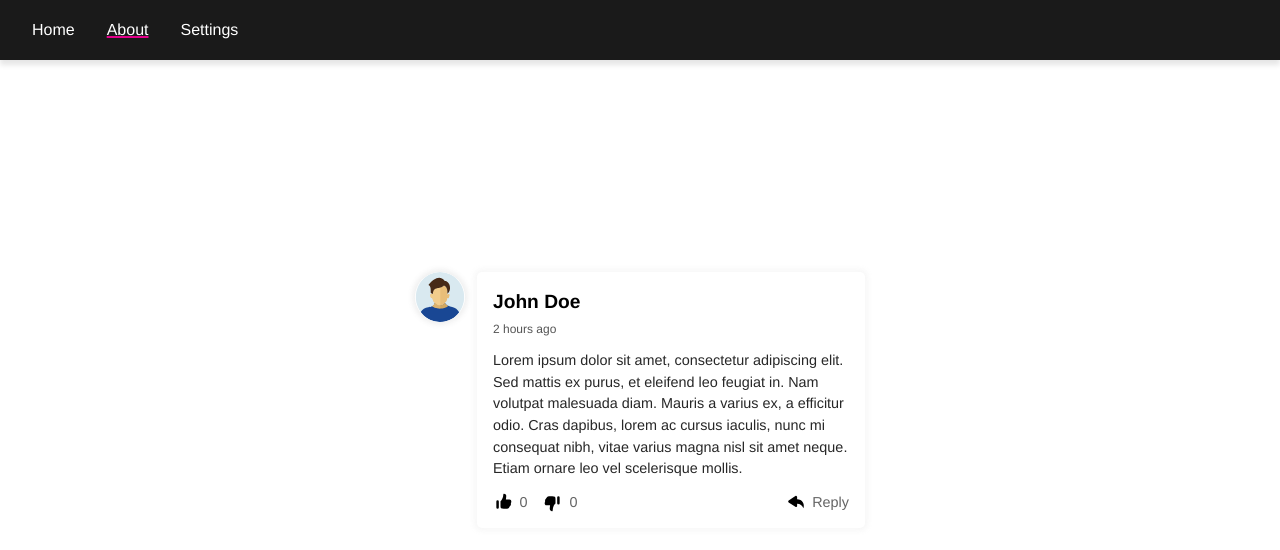
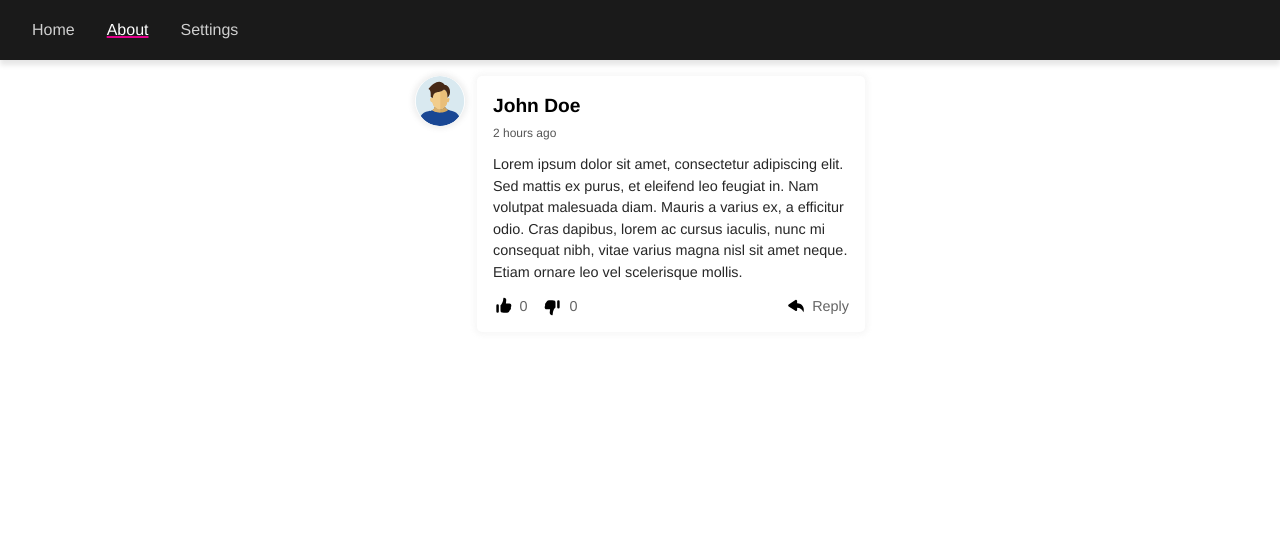
Before and after one commit to ryhur/meeedly-react-app1, a React (Vite) app: page /about in a window 1280 px wide. Shown: the top 550 px of the page. Built offline with nearby package versions, Linux system fonts and the light colour scheme.

Commit message:
Refactor to modulate NavBar CSS

```diff
--- a/src/App.css
+++ b/src/App.css
@@ -1,5 +1,6 @@
 #root {
-  max-width: 1280px;
-  margin: 0 auto;
-  padding: 2rem;
+  display: flex;
+  flex-direction: column;
+  min-height: 100vh;
+  align-items: center;
 }
--- a/src/App.jsx
+++ b/src/App.jsx
@@ -1,25 +1,23 @@
-import { useState } from 'react'
-import './App.css'
-import { BrowserRouter, Route } from 'react-router-dom'
-import { Routes } from 'react-router-dom'
-import { NavBar } from './components/NavBar'
-import Home from './pages/Home'
-import About  from './pages/About'
-import Settings from './pages/Settings'
+import './App.css';
+import { BrowserRouter, Routes, Route } from 'react-router-dom';
+import { NavBar } from './components/NavBar';
+import Home from './pages/Home';
+import About from './pages/About';
+import Settings from './pages/Settings';
 
 function App() {
   return (
-    <>
-      <BrowserRouter>
-        <NavBar />
+    <BrowserRouter>
+      <NavBar />
+      <div className="page">
         <Routes>
           <Route path="/" element={<Home />} />
           <Route path="/about" element={<About />} />
           <Route path="/settings" element={<Settings />} />
         </Routes>
-      </BrowserRouter>
-    </>
-  )
+      </div>
+    </BrowserRouter>
+  );
 }
 
-export default App
+export default App;
--- /dev/null
+++ b/src/components/NavBar.css
@@ -0,0 +1,29 @@
+.navbar {
+  position: fixed;
+  top: 0;
+  left: 0;
+  right: 0;
+  height: 60px;
+  background-color: #1a1a1a;
+  display: flex;
+  align-items: center;
+  padding: 0 1rem;
+  box-shadow: 0 5px 5px rgba(0, 0, 0, 0.1);
+  z-index: 1000;
+}
+
+.navbar a {
+  color: #cfcfcf;
+  text-decoration: none;
+  font-weight: 500;
+  padding: 0.5rem 1rem;
+}
+.navbar a:hover {
+  color: #ffffff;
+  border-radius: 4px;
+}
+
+.nav-link.active {
+  color: #ffffff;
+  text-decoration: underline #E3008C 2px;
+}
--- a/src/components/NavBar.jsx
+++ b/src/components/NavBar.jsx
@@ -1,3 +1,4 @@
+import './NavBar.css'
 import { NavLink } from "react-router-dom";
 
 export function NavBar() {
--- a/src/index.css
+++ b/src/index.css
@@ -11,6 +11,7 @@
   text-rendering: optimizeLegibility;
   -webkit-font-smoothing: antialiased;
   -moz-osx-font-smoothing: grayscale;
+  --navbar-height: 60px;
 }
 
 a {
@@ -24,8 +25,6 @@ a:hover {
 
 body {
   margin: 0;
-  display: flex;
-  place-items: center;
   min-width: 320px;
   min-height: 100vh;
 }
@@ -50,11 +49,6 @@ button {
 button:hover {
   border-color: #E3008C;
 }
-/* button:focus {
-  outline: none;
-  border-color: #E3008C;
-  box-shadow: 0 0 0 4px #E3008C44;
-} */
 
 @media (prefers-color-scheme: light) {
   :root {
@@ -69,35 +63,6 @@ button:hover {
   }
 }
 
-.navbar {
-  position: fixed;
-  top: 0;
-  left: 0;
-  right: 0;
-  height: 60px;
-  background-color: #1a1a1a;
-  display: flex;
-  align-items: center;
-  padding: 0 1rem;
-  box-shadow: 0 5px 5px rgba(0, 0, 0, 0.1);
-  z-index: 1000;
+.page {
+  padding-top: var(--navbar-height);
 }
-
-.navbar a {
-  color: #ffffff !important;
-  text-decoration: none;
-  font-weight: 500;
-  padding: 0.5rem 1rem;
-}
-.navbar a:hover {
-  color: #cfcfcf !important;
-  border-radius: 4px;
-}
-
-.page {
-  padding-top: 0.25rem;
-}
-
-.nav-link.active {
-  text-decoration: underline #E3008C 2px;
-}
```
